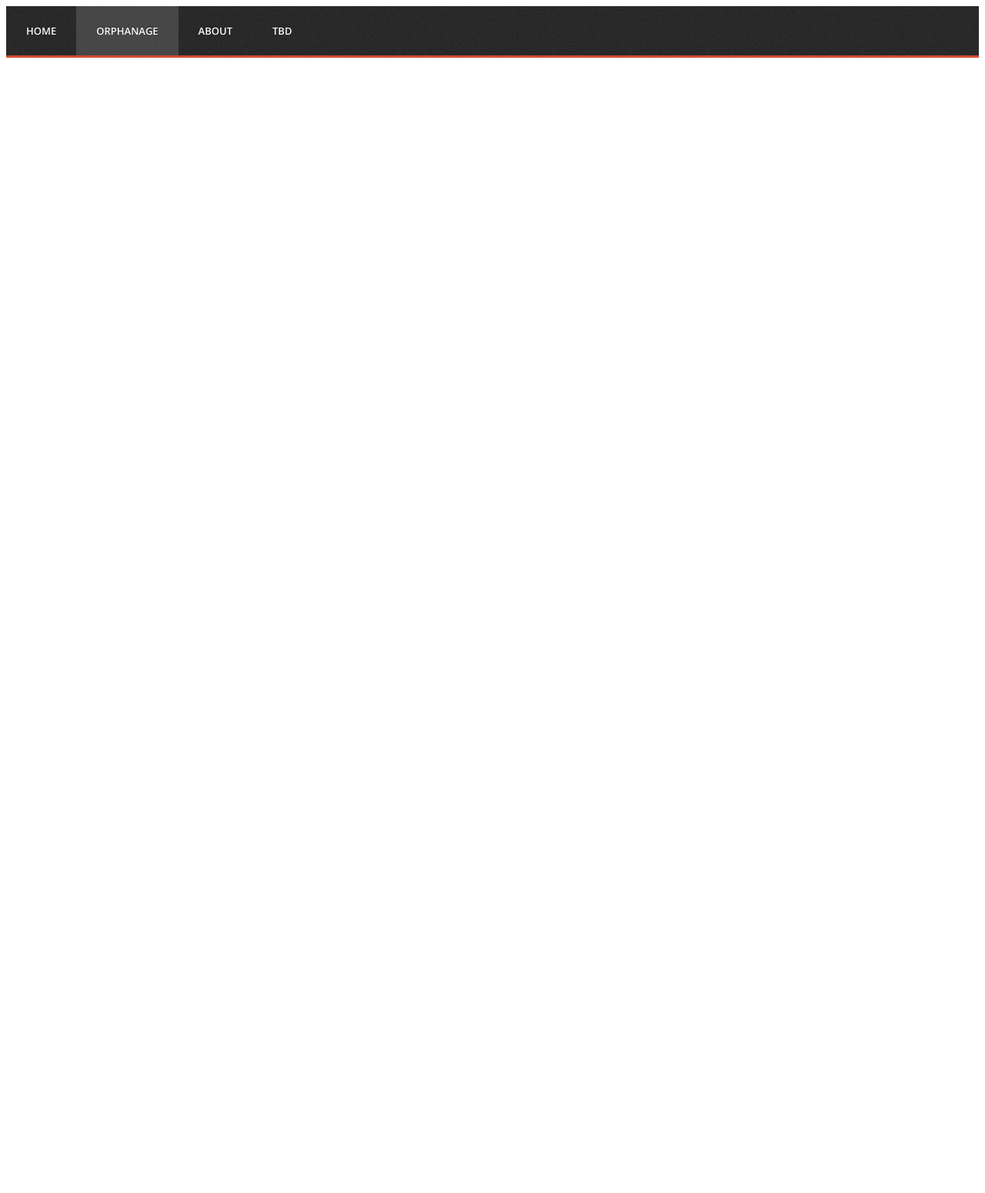
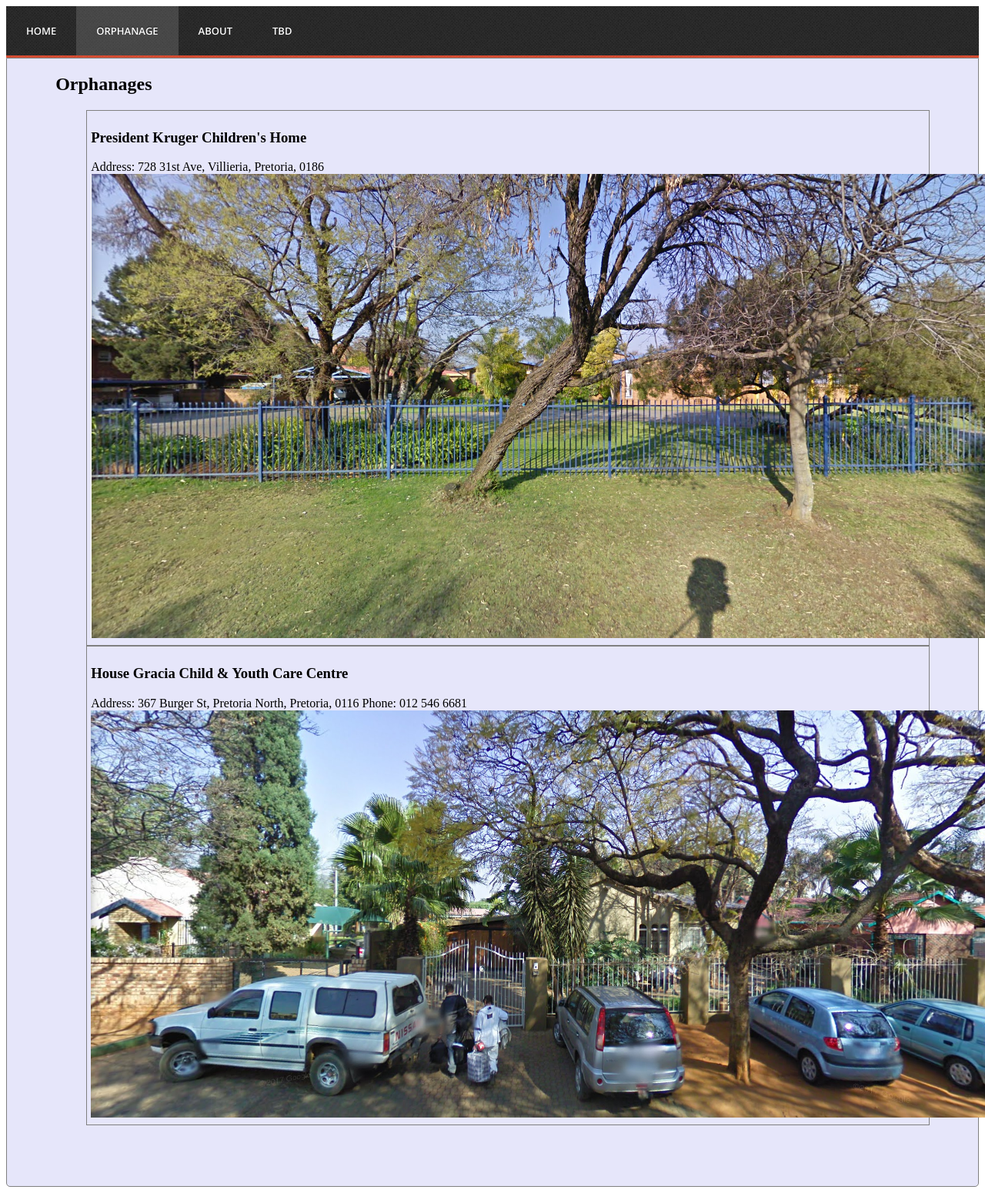
Before and after one commit to WelterZen/OrphanProject, a PHP site: page /OrphanageLocation.php in a window 1280 px wide; the page is wider, and only the part inside the window is pictured. Shown: that part at 77% size. Before the commit the page ends 75 px from the top of that part, so only its background shows below. Run offline with PHP 8.4, Linux system fonts and the light colour scheme.

Commit message:
some content added

```diff
--- a/About.php
+++ b/About.php
@@ -34,7 +34,10 @@ and open the template in the editor.
                <li class='last'><a href='#'><span>TBD</span></a></li>
             </ul>
         </div>
-
+        <article class="Main-Article">
+            <h1>Our Mission</h1>
+            <p>We do this and that</p>
+        </article>
         <?php
 
         ?>
--- a/AboutCompany.php
+++ b/AboutCompany.php
@@ -34,7 +34,10 @@ and open the template in the editor.
                <li class='last'><a href='#'><span>TBD</span></a></li>
             </ul>
         </div>
-
+        <article class="Main-Article">
+            <h1>Belgium Campus</h1>
+            <p>We are students trying to make a difference.....</p>
+        </article>
         <?php
 
         ?>
--- a/Orphanage.php
+++ b/Orphanage.php
@@ -34,7 +34,10 @@ and open the template in the editor.
                <li class='last'><a href='#'><span>TBD</span></a></li>
             </ul>
         </div>
-
+        <article class="Main-Article">
+            <h1></h1>
+            <p></p>
+        </article>
         <?php
 
         ?>
--- a/OrphanageChildren.php
+++ b/OrphanageChildren.php
@@ -34,7 +34,10 @@ and open the template in the editor.
                <li class='last'><a href='#'><span>TBD</span></a></li>
             </ul>
         </div>
-
+        <article class="Main-Article">
+            <h1></h1>
+            <p></p>
+        </article>
         <?php
 
         ?>
--- a/OrphanageLocation.php
+++ b/OrphanageLocation.php
@@ -34,7 +34,22 @@ and open the template in the editor.
                <li class='last'><a href='#'><span>TBD</span></a></li>
             </ul>
         </div>
-
+        <article class="Main-Article">
+            <h1>Orphanages</h1>
+            <ul class="OrphanageLocations">
+                <li>
+                    <h3>President Kruger Children's Home</h3>
+                    Address: 728 31st Ave, Villieria, Pretoria, 0186
+                    <img src="images/President Kruger Children's Home.png"
+                </li>
+                <li>
+                    <h3>House Gracia Child & Youth Care Centre</h3>
+                    Address: 367 Burger St, Pretoria North, Pretoria, 0116
+                    Phone: 012 546 6681
+                    <img src="images/House Gracia Child & Youth Care Centre.png">
+                </li>
+            </ul>
+        </article>
         <?php
 
         ?>
--- a/Style/style.css
+++ b/Style/style.css
@@ -114,3 +114,23 @@
 #cssmenu > ul ul li a:active {
   background: url(../images/menu-bg.png) repeat;
 }
+
+.Main-Article{
+    border: solid gray 1px;
+    border-bottom-left-radius: 5px;
+    border-bottom-right-radius: 5px;
+    background-color: lavender;
+    padding-bottom: 5%;
+    padding-left: 5%;
+    padding-right: 5%;
+}
+
+.OrphanageLocations{
+    list-style: none;
+}
+
+.OrphanageLocations li{
+    border:solid gray 1px;
+    padding: 5px;
+
+}
```
Also changed, not shown: AboutContact.php (+21 -0 lines), Contact.php (+23 -2 lines), index.php (+6 -1 lines), images/House Gracia Child & Youth Care Centre.png (added), images/President Kruger Children's Home.png (added), images/front.jpg (added).
